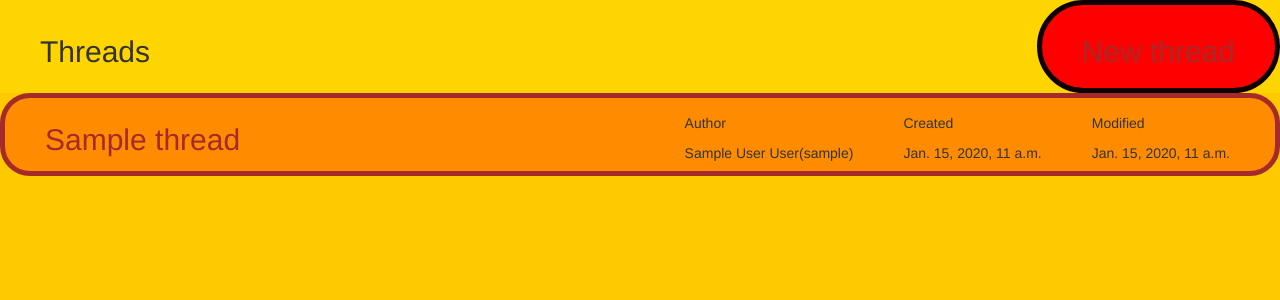
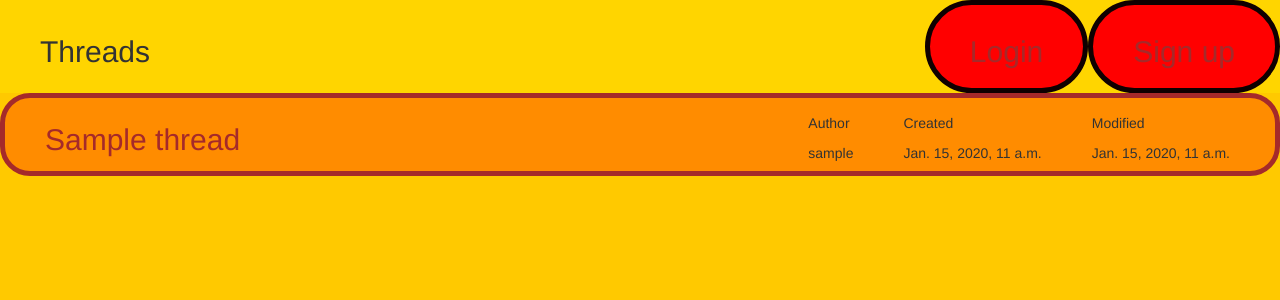
Before and after one commit to wojtekwanczyk/forum, a Django app: page / in a window 1280 px wide. Shown: the part 120-420 px from the top of the page. Run offline with Django 3.2, Linux system fonts and the light colour scheme; tables that the repository leaves empty hold one stand-in row (values such as "Sample post"); some libraries are stand-ins or nearby versions.

Commit message:
added singup, login, logout

```diff
--- a/forum/settings.py
+++ b/forum/settings.py
@@ -120,3 +120,5 @@ USE_TZ = True
 # https://docs.djangoproject.com/en/2.0/howto/static-files/
 
 STATIC_URL = '/static/'
+
+LOGIN_REDIRECT_URL = '/'
--- a/forumapp/admin.py
+++ b/forumapp/admin.py
@@ -1,8 +1,7 @@
 from django.contrib import admin
-from .models import Post, Thread, User
+from .models import Post, Thread
 
 # Register your models here.
 
 admin.site.register(Post)
 admin.site.register(Thread)
-admin.site.register(User)
--- a/forumapp/models.py
+++ b/forumapp/models.py
@@ -1,13 +1,16 @@
 from django.db import models
 from django.utils import timezone
+from django.contrib.auth.models import User as builtin_user
 
 # Create your models here.
 
-
-class User(models.Model):
-    username = models.CharField(max_length=50)
-    name = models.CharField(max_length=50)
-    surname = models.CharField(max_length=50)
+'''
+class User():
+    # username
+    # password
+    # email
+    # first_name
+    # last_name
     join_date = models.DateTimeField()
     age = models.IntegerField()
     banned = models.BooleanField(default=False)
@@ -16,18 +19,18 @@ class User(models.Model):
         self.banned = True
 
     def __str__(self):
-        return self.name + ' ' + self.surname + '(' + self.username + ')'
-
+        return self.first_name + ' ' + self.last_name + '(' + self.username + ')'
+'''
 
 class Post(models.Model):
-    author = models.ForeignKey('User', on_delete=models.CASCADE)
+    author = models.ForeignKey('auth.User', on_delete=models.CASCADE)
     text = models.TextField()
     created_date = models.DateTimeField(default=timezone.now)
     thread = models.ForeignKey('Thread', on_delete=models.CASCADE)
 
 
 class Thread(models.Model):
-    author = models.ForeignKey('User', on_delete=models.CASCADE)
+    author = models.ForeignKey('auth.User', on_delete=models.CASCADE)
     title = models.CharField(max_length=30)
     created_date = models.DateTimeField(default=timezone.now)
     last_modified = models.DateTimeField(default=timezone.now)
--- a/forumapp/urls.py
+++ b/forumapp/urls.py
@@ -1,9 +1,15 @@
 from django.conf.urls import url
 from . import views
+from django.contrib.auth import views as auth_views
+
 
 urlpatterns = [
-    url('^$', views.thread_list, name='thread_list'),
-    url('^thread/new/$', views.thread_new, name='thread_new'),
-    url('^thread/(?P<pk>\d+)/$', views.thread, name='thread'),
+    url(r'^$', views.thread_list, name='thread_list'),
+    url(r'^thread/new/$', views.thread_new, name='thread_new'),
+    url(r'^thread/(?P<pk>\d+)/$', views.thread, name='thread'),
+    url(r'^signup/$', views.signup, name='signup'),
+    url(r'^login/$', auth_views.login, name='login'),
+    url(r'^logout/$', auth_views.logout, {'next_page': '/'}, name='logout'),
+    url(r'^thread/(?P<pk>\d+)/post/new/$', views.post_new, name='post_new'),
 
 ]
--- a/forumapp/views.py
+++ b/forumapp/views.py
@@ -1,8 +1,12 @@
 from django.shortcuts import render, redirect, get_object_or_404
 from django.utils import timezone
+from django.contrib.auth import login, authenticate
+from .forms import SignUpForm
+from django.contrib.auth import logout
+
 
 from .models import Thread, Post
-from .forms import ThreadForm
+from .forms import ThreadForm, PostForm
 
 # Create your views here.
 
@@ -29,4 +33,43 @@ def thread_new(request):
 def thread(request, pk):
     thread = get_object_or_404(Thread, pk=pk)
     posts = Post.objects.filter(thread=thread)
-    return render(request, 'forumapp/thread.html', {'thread': thread, 'posts': posts})
+    return render(request, 'forumapp/thread.html', {'thread': thread, 'posts': posts, 'thread_pk': pk})
+
+
+
+
+def signup(request):
+    if request.method == 'POST':
+        form = SignUpForm(request.POST)
+        if form.is_valid():
+            form.save()
+            username = form.cleaned_data.get('username')
+            raw_password = form.cleaned_data.get('password1')
+            user = authenticate(username=username, password=raw_password)
+            login(request, user)
+            return redirect('/')
+    else:
+        form = SignUpForm()
+    return render(request, 'forumapp/signup.html', {'form': form})
+'''
+def login_view(request, user):
+    login(request, user)
+
+
+def logout_view(request):
+    logout(request)
+'''
+
+def post_new(request, pk):
+    if request.method == "POST":
+        form = PostForm(request.POST)
+        if form.is_valid():
+            post = form.save(commit=False)
+            post.author = request.user
+            post.thread = Thread.objects.get(pk=pk)
+            post.created_date = timezone.now()
+            post.save()
+            return redirect('/')
+    else:
+        form = PostForm()
+    return render(request, 'forumapp/post_new.html', {'form': form})
--- a/templates/forumapp/thread.html
+++ b/templates/forumapp/thread.html
@@ -22,4 +22,8 @@
         </div>
     {% endfor %}
 
+    <div class="button">
+        <h2><a href="{% url 'post_new' pk=thread.pk %}">Respond</a></h2>
+    </div>
+
 {% endblock %}
--- a/templates/forumapp/thread_list.html
+++ b/templates/forumapp/thread_list.html
@@ -2,9 +2,29 @@
 
 {% block content %}
 
-    <div class="button">
-        <h2> <a href="{% url 'thread_new' %}">New thread</a></h2>
-    </div>
+
+    {% if user.is_authenticated %}
+        <div class="button">
+            <h2> <a href="{% url 'logout' %}">Log out</a></h2>
+        </div>
+
+        <div class="button">
+            <h2> <a href="{% url 'thread_new' %}">New thread</a></h2>
+        </div>
+
+        <div class="button">
+            <h2>Logged in as {{ request.user.username }}</h2>
+        </div>
+    {% else %}
+        <div class="button">
+            <h2> <a href="{% url 'signup' %}">Sign up</a></h2>
+        </div>
+
+        <div class="button">
+            <h2> <a href="{% url 'login' %}">Login</a></h2>
+        </div>
+    {% endif %}
+
 
     <div class="header2">
         <h2>Threads</h2>
```
Also changed, not shown: forumapp/forms.py (+20 -1 lines), templates/forumapp/post_new.html (added, +11 -0 lines), templates/forumapp/signup.html (added, +13 -0 lines), templates/registration/login.html (added, +15 -0 lines), templates/registration/logged_out.html (added).
